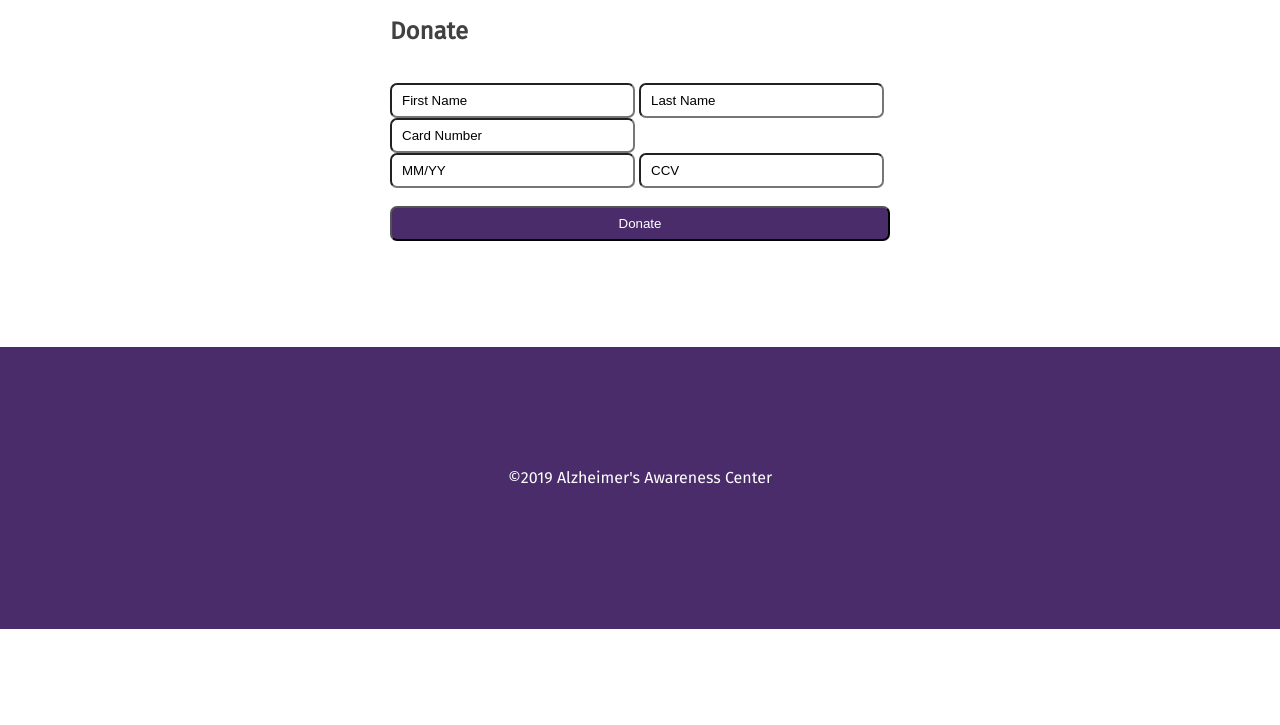
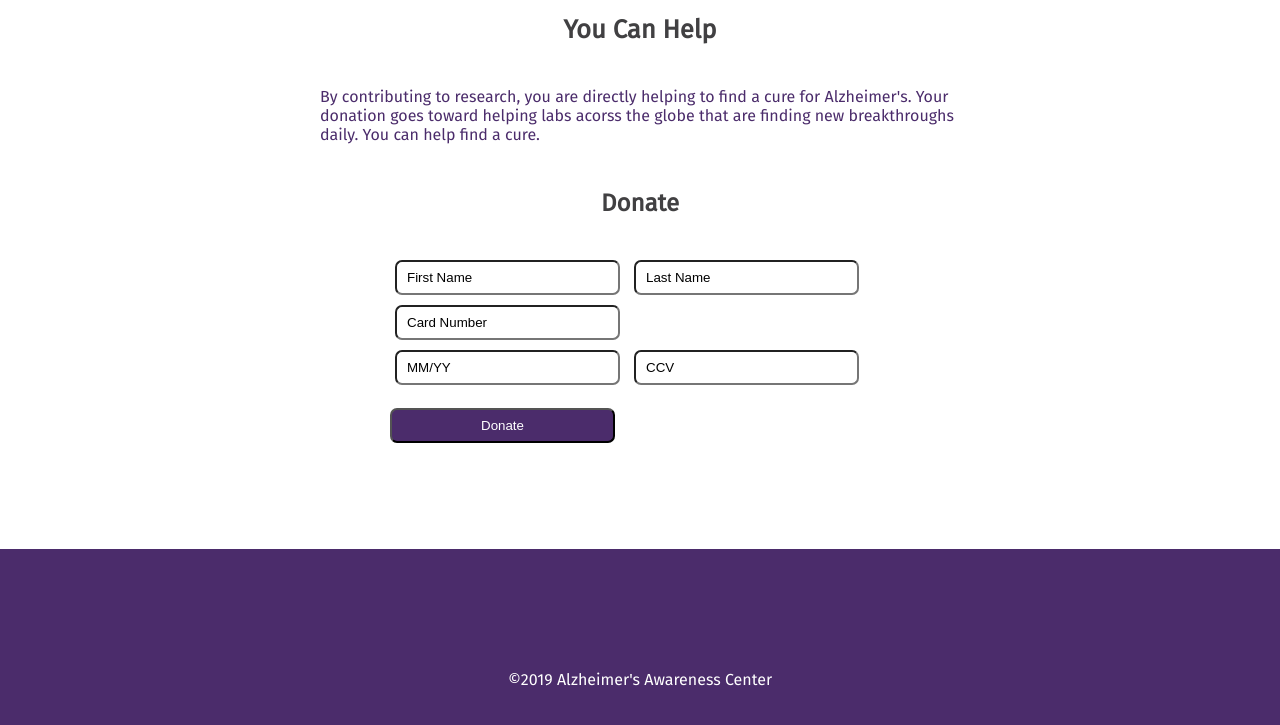
Before and after one commit to jstewa61/Alzheimers-Awareness, a plain HTML site: page donate.html in a window 1280 px wide. Shown: the part 141-866 px from the top of the page. Before the commit the page ends 800 px from the top, so only its background shows below. Drawn offline with nearby package versions, Linux system fonts and the light colour scheme.

Commit message:
donate page

```diff
--- a/donate.html
+++ b/donate.html
@@ -14,7 +14,7 @@
     <div class="navigation">
       <nav role="navigation">
         <ul class="large-screen-menu">
-            <li><a href="">
+            <li><a href="donate.html">
                   <div class="nav-button">
                     <h4 class="action-button1">Donate</h4>
                   </div>
@@ -39,9 +39,14 @@
 
 <!--main content-->
 
+<h1 class="body-h1">You Can Help</h1>
+
+<p class="body-text">By contributing to research, you are directly helping to find a cure for Alzheimer's. Your donation goes toward helping labs acorss the globe that are finding new breakthroughs daily. You can help find a cure.
+</p>
+
 <div class="payment">
 
-<h2>Donate</h2>
+<h2 class="body-h2">Donate</h2>
 
 <form>
   <br>
--- a/style.css
+++ b/style.css
@@ -51,6 +51,24 @@ header {display: flex;
 /* Global */
 
 body {margin: 0 auto;
+}
+
+.body-h1, .body-h2 {text-align: center;
+                    color: #414042;
+}
+
+.body-text {margin: 0% 3% 0% 3%;
+            padding: 25px 0px 25px 0px;
+}
+
+@media screen and (min-width: 300px) {
+  .body-text {margin: 0% 20% 0% 20%;
+  }
+}
+
+@media screen and (min-width: 800px) {
+  .body-text {margin: 0% 25% 0% 25%;
+  }
 }
 
 img {width: 100%;
@@ -232,14 +250,21 @@ height: 300px;
           width: 500px;
 }
 
-.input-box {width: 49%;
-            height: 35px;
+.input-box {height: 35px;
             padding: 10px;
             border-radius: 7px;
             border-style: 1px #4b2c6b;
+            margin: 5px;
 }
 
-.submit {width: 100%;
+@media screen and (min-width: 600px) {
+                .input-box {width: 45%;
+}
+                .submit {width: 100%;
+}
+}
+
+.submit {width: 45%;
         height: 35px;
         border-radius: 7px;
         background-color: #4b2c6b;
```
Also changed, not shown: index.html (+1 -1 lines).
